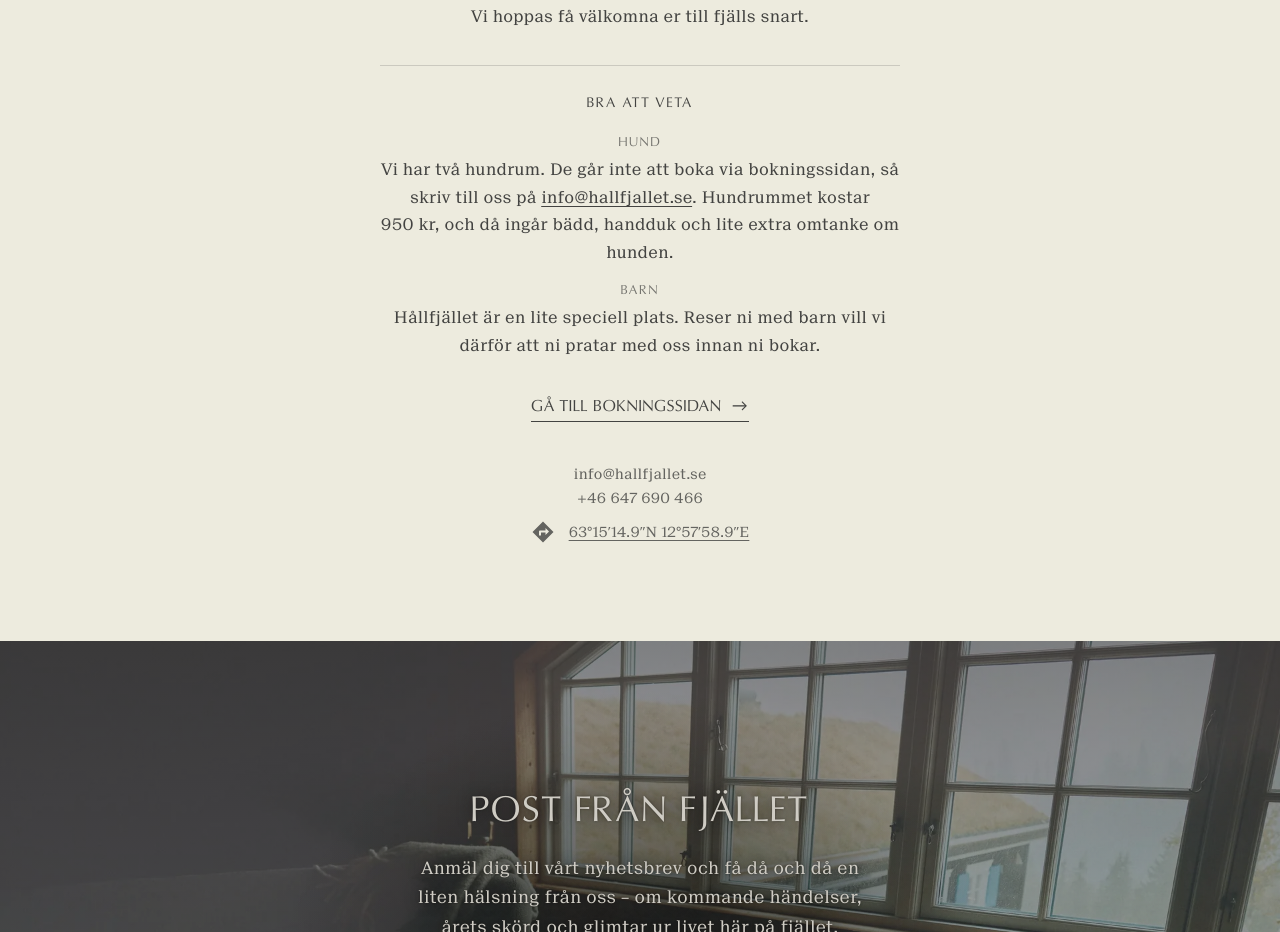
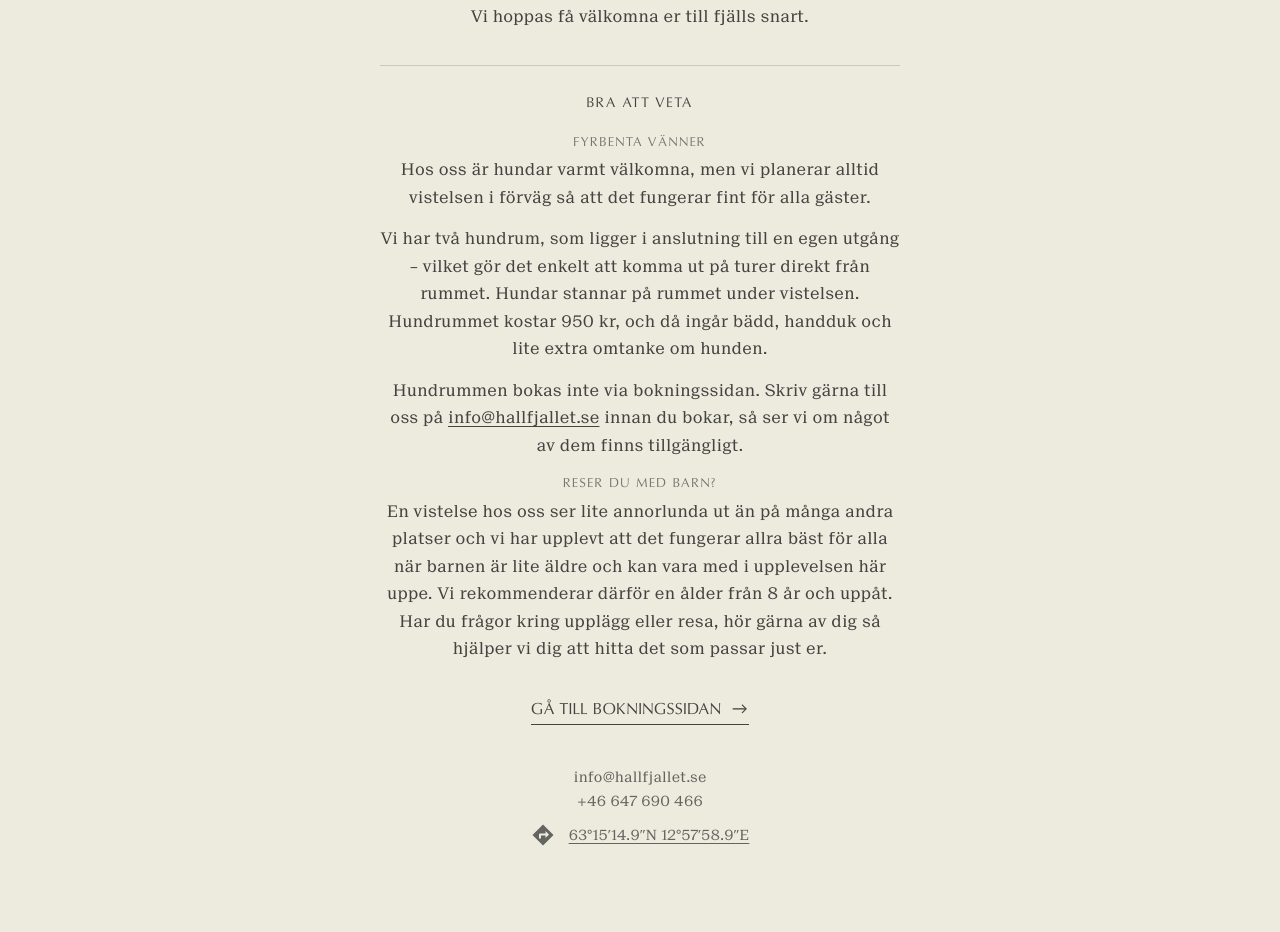
Before and after one commit to hallfjallet/hallfjallet-website, a plain HTML site: page sv/index.html in a window 1280 px wide. Shown: the part 10239-11171 px from the top of the page. Drawn offline with Linux system fonts and the light colour scheme.

Commit message:
Bra att veta: samma ord som på bokningssidan (Fyrbenta vänner, Reser du med barn?)
Co-Authored-By: Claude Opus 5.5 <noreply@anthropic.com>
Claude-Session: https://claude.ai/code/session_01PvJLN3KGU2VwY8XGgYZP88

```diff
--- a/sv/index.html
+++ b/sv/index.html
@@ -162,8 +162,10 @@ Ottsjö ligger 20 minuter med bil från Undersåkers tågstation och 30 minuter
 <p>Vi hoppas få välkomna er till fjälls snart.</p>
 <div class="bra-att-veta">
 <h3>Bra att veta</h3>
-<p><span class="bav-rubrik">Hund</span>Vi har två hundrum. De går inte att boka via bokningssidan, så skriv till oss på <a class="epost" href="mailto:info@hallfjallet.se?subject=Hundrum">info@hallfjallet.se</a>. Hundrummet kostar 950&nbsp;kr, och då ingår bädd, handduk och lite extra omtanke om hunden.</p>
-<p><span class="bav-rubrik">Barn</span>Hållfjället är en lite speciell plats. Reser ni med barn vill vi därför att ni pratar med oss innan ni bokar.</p>
+<p><span class="bav-rubrik">Fyrbenta vänner</span>Hos oss är hundar varmt välkomna, men vi planerar alltid vistelsen i förväg så att det fungerar fint för alla gäster.</p>
+<p>Vi har två hundrum, som ligger i anslutning till en egen utgång – vilket gör det enkelt att komma ut på turer direkt från rummet. Hundar stannar på rummet under vistelsen. Hundrummet kostar 950&nbsp;kr, och då ingår bädd, handduk och lite extra omtanke om hunden.</p>
+<p>Hundrummen bokas inte via bokningssidan. Skriv gärna till oss på <a class="epost" href="mailto:info@hallfjallet.se?subject=Hundrum">info@hallfjallet.se</a> innan du bokar, så ser vi om något av dem finns tillgängligt.</p>
+<p><span class="bav-rubrik">Reser du med barn?</span>En vistelse hos oss ser lite annorlunda ut än på många andra platser och vi har upplevt att det fungerar allra bäst för alla när barnen är lite äldre och kan vara med i upplevelsen här uppe. Vi rekommenderar därför en ålder från 8 år och uppåt. Har du frågor kring upplägg eller resa, hör gärna av dig så hjälper vi dig att hitta det som passar just er.</p>
 </div>
 <a class="knapp boka-lank-stor" href="https://online.bookvisit.com/package?channelid=b6e866a4-7126-457c-83b1-7e566d886ac0&amp;langid=1" target="_blank" rel="noopener">Gå till bokningssidan <span aria-hidden="true">→</span></a>
 <div class="kontakt">
```
Also changed, not shown: en/index.html (+4 -2 lines), 1 other file.
